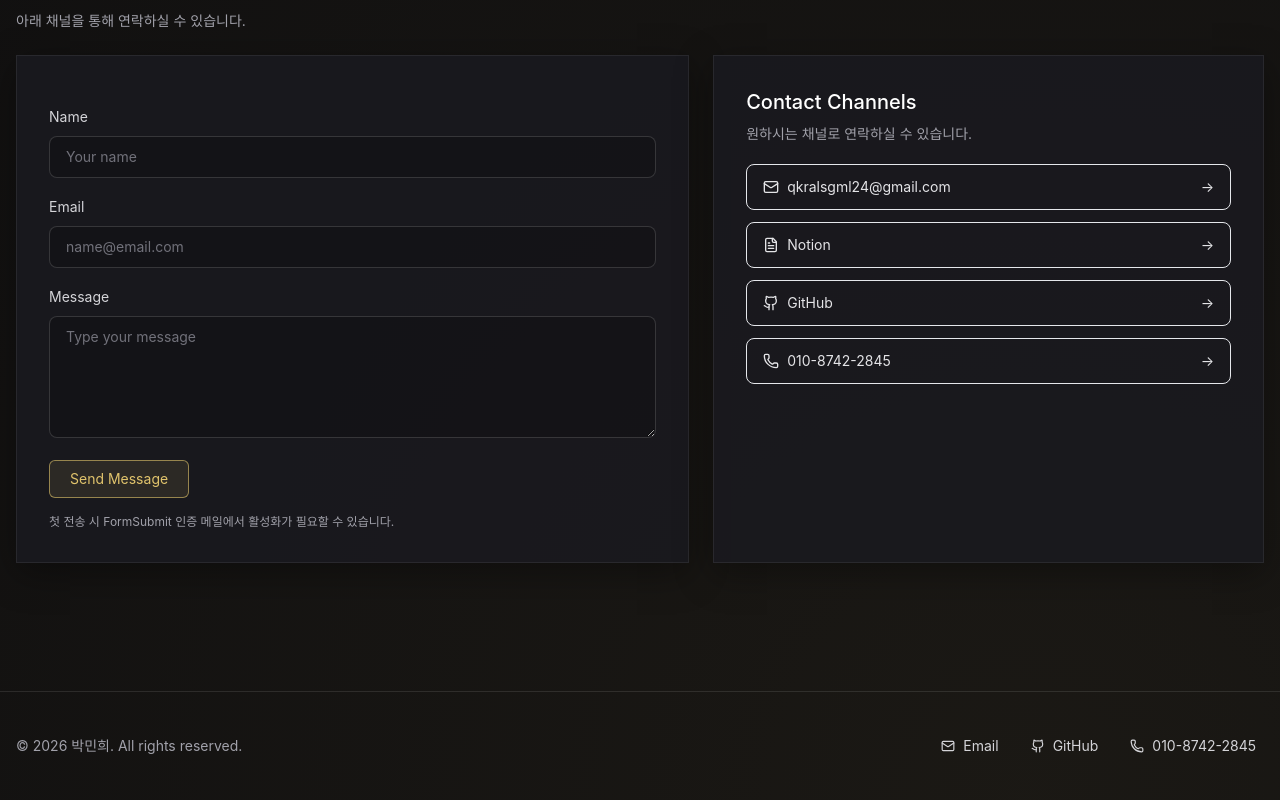
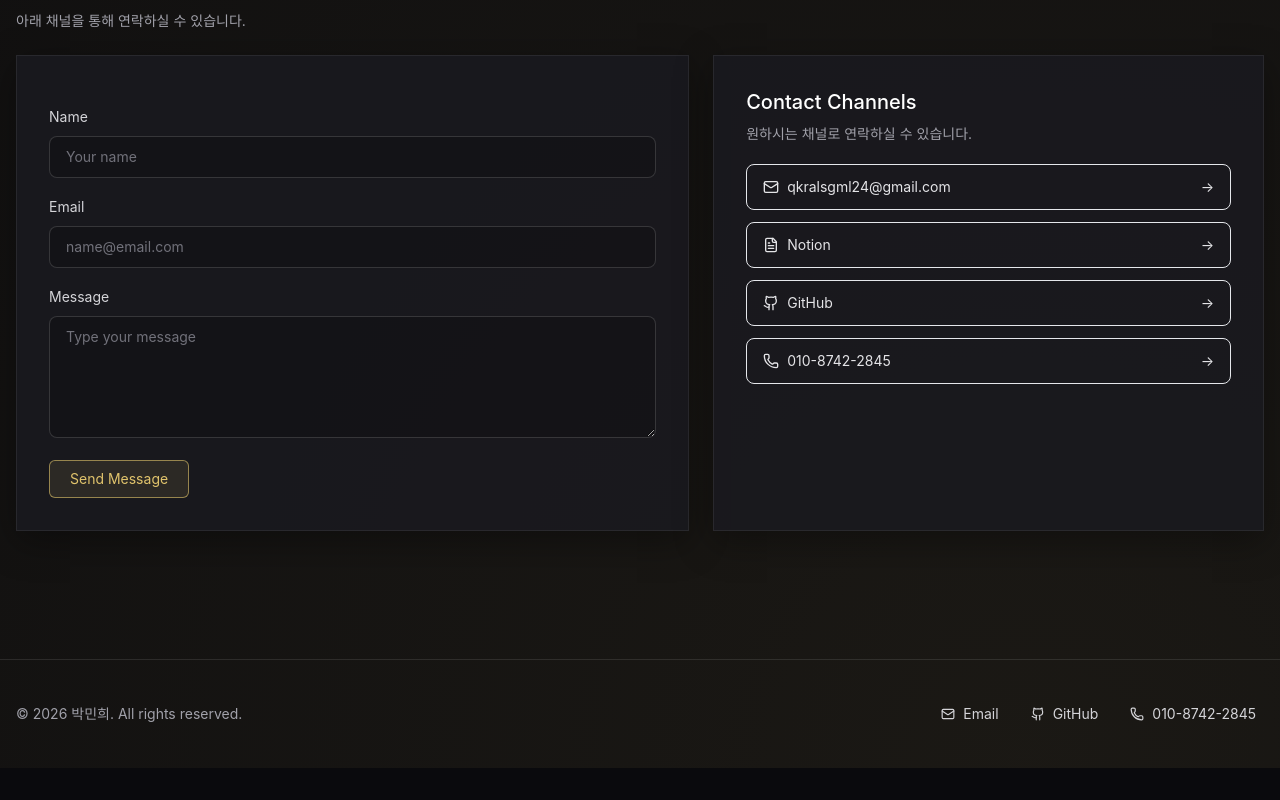
Before and after one commit to park097/portfolio, a Next.js app: page / in a window 1280 px wide. Shown: the part 5018-5818 px from the top of the page. After the commit the page ends 5786 px from the top, so only its background shows below. Built offline with nearby package versions, Linux system fonts and the light colour scheme.

Commit message:
텍스트 정리

```diff
--- a/components/ContactForm.tsx
+++ b/components/ContactForm.tsx
@@ -86,7 +86,6 @@
       >
         {isSubmitting ? "Sending..." : "Send Message"}
       </button>
-      <p className="text-xs text-zinc-400">첫 전송 시 FormSubmit 인증 메일에서 활성화가 필요할 수 있습니다.</p>
     </form>
   );
 }
```
